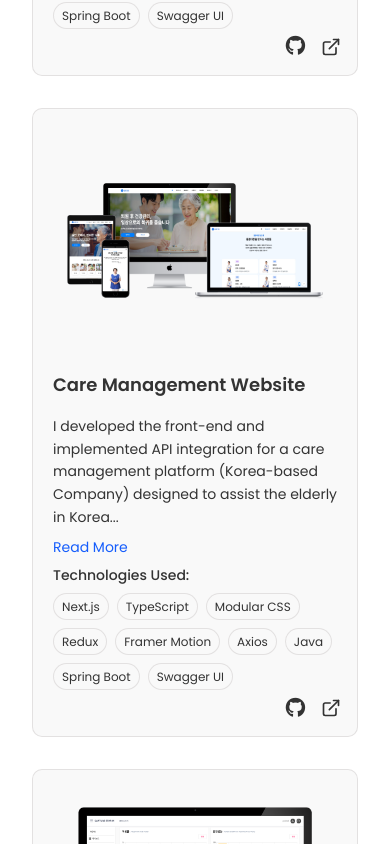
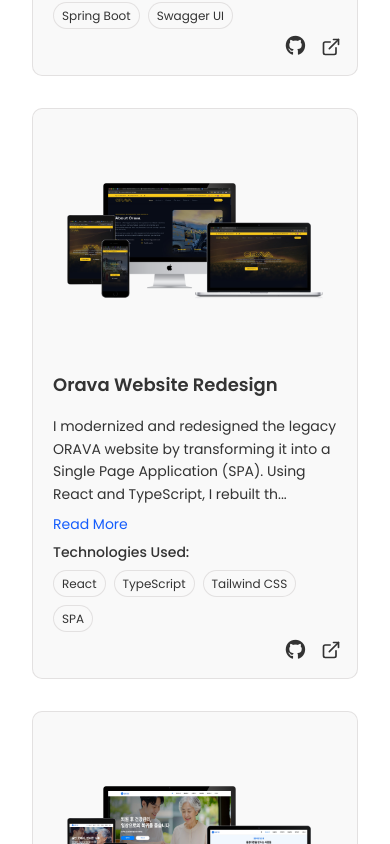
Before and after one commit to Junyl2/React-portfolio, a React (Vite) app: page /#/ in a window 390 px wide. Shown: the part 4180-5024 px from the top of the page. Built offline with nearby package versions, Linux system fonts and the light colour scheme.

Commit message:
feat: added new project

```diff
--- a/index.html
+++ b/index.html
@@ -4,27 +4,24 @@
     <meta charset="UTF-8" />
     <meta name="viewport" content="width=device-width, initial-scale=1.0" />
 
+    <!-- SEO -->
     <title>Junyl Cabusas | Website Developer</title>
-
-    <!-- SEO -->
     <meta
       name="description"
-      content="Junyl Cabusas is a website developer specializing in modern, responsive websites using React.js and Tailwind CSS."
+      content="Junyl Cabusas is a website developer specializing in modern, responsive websites using React.js, Tailwind CSS, and more."
     />
     <meta
       name="keywords"
-      content="Junyl Cabusas, web developer, React developer, portfolio"
+      content="Junyl Cabusas, website developer, React developer, frontend, portfolio, web development, Cebu"
     />
     <meta name="author" content="Junyl Cabusas" />
     <meta name="robots" content="index, follow" />
-
-    <!-- Canonical -->
-    <link rel="canonical" href="https://junyl2.github.io/React-portfolio/" />
+    <link rel="canonical" href="https://portfolio.junylcabusas.ct.ws/" />
 
     <!-- Favicon -->
-    <link rel="icon" href="/favicon.ico" />
+    <link rel="icon" href="/favicon.ico" type="image/x-icon" />
 
-    <!-- Fonts -->
+    <!-- Google Fonts -->
     <link
       href="https://fonts.googleapis.com/css2?family=Poppins:wght@300;400;500;600;700&display=swap"
       rel="stylesheet"
@@ -40,12 +37,43 @@
       href="https://cdnjs.cloudflare.com/ajax/libs/font-awesome/6.5.0/css/all.min.css"
     />
 
+    <!-- Open Graph / Facebook -->
+    <meta
+      property="og:title"
+      content="Junyl Cabusas | Website Developer Portfolio"
+    />
+    <meta
+      property="og:description"
+      content="Explore the web projects and skills of Junyl Cabusas, a professional website developer based in the Philippines."
+    />
+    <meta
+      property="og:image"
+      content="https://portfolio.junylcabusas.ct.ws/og-image.jpg"
+    />
+    <meta property="og:url" content="https://portfolio.junylcabusas.ct.ws/" />
+    <meta property="og:type" content="website" />
+
+    <!-- Twitter Meta -->
+    <meta name="twitter:card" content="summary_large_image" />
+    <meta
+      name="twitter:title"
+      content="Junyl Cabusas | Website Developer Portfolio"
+    />
+    <meta
+      name="twitter:description"
+      content="Professional website developer portfolio of Junyl Cabusas. Built with modern tech like React and Tailwind CSS."
+    />
+    <meta
+      name="twitter:image"
+      content="https://portfolio.junylcabusas.ct.ws/twitter-image.jpg"
+    />
+
     <!-- PWA -->
     <link rel="manifest" href="/manifest.webmanifest" />
     <meta name="theme-color" content="#0d1117" />
   </head>
-
   <body>
     <div id="root"></div>
+    <script type="module" src="/src/main.jsx"></script>
   </body>
 </html>
--- a/package.json
+++ b/package.json
@@ -1,6 +1,5 @@
 {
   "name": "junyl-portfolio",
-  "homepage": "https://junyl2.github.io/React-portfolio",
   "private": true,
   "version": "0.0.0",
   "type": "module",
--- a/src/index.css
+++ b/src/index.css
@@ -393,6 +393,18 @@ summary::-webkit-details-marker {
   overflow: hidden;
 }
 
+.image-wrapper {
+  position: relative;
+}
+
+.project-img {
+  transition: transform 0.4s ease;
+}
+
+.image-wrapper:hover .project-img {
+  transform: scale(1.08);
+}
+
 body {
   font-family: 'Poppins', sans-serif;
   margin: 0;
--- a/src/pages/Projects.jsx
+++ b/src/pages/Projects.jsx
@@ -6,6 +6,7 @@ import careProject from '@assets/all-devices-black.png';
 import solarProject from '@assets/solar.png';
 import lodongProject from '@assets/lodong_web.png';
 import petSave from '@assets/pet-save.png';
+import Orava from '@assets/orava-black.png';
 import project1 from '@assets/movie-mock.png';
 import project2 from '@assets/project2.png';
 import project3 from '@assets/tcc-mock.png';
@@ -100,6 +101,7 @@ function Projects() {
     'Spring Boot',
     'Swagger UI',
   ];
+  const oravaWebsite = ['React', 'TypeScript', 'Tailwind CSS', 'SPA'];
 
   const solar = [
     'Angular',
@@ -120,6 +122,15 @@ function Projects() {
       image: petSave,
       techStack: careManagement,
       liveLink: 'https://petsave.co.kr',
+    },
+    {
+      title: 'Orava Website Redesign',
+      githubLink: 'https://github.com/Junyl2?tab=repositories',
+      description:
+        'I modernized and redesigned the legacy ORAVA website by transforming it into a Single Page Application (SPA). Using React and TypeScript, I rebuilt the UI with a clean, responsive, and user-friendly layout, improved component structure, and enhanced overall performance and maintainability. Tailwind CSS was used to achieve a consistent, modern design system across all pages.',
+      image: Orava,
+      techStack: oravaWebsite,
+      liveLink: 'https://orava-website.vercel.app',
     },
 
     {
@@ -257,11 +268,13 @@ function Projects() {
               data-aos="fade"
             >
               {project.image && (
-                <img
-                  src={project.image}
-                  alt={project.title}
-                  className="w-full h-50 md:h-60 lg:h-80 object-contain rounded-md mb-4"
-                />
+                <div className="image-wrapper overflow-hidden rounded-md mb-4">
+                  <img
+                    src={project.image}
+                    alt={project.title}
+                    className="project-img w-full h-50 md:h-60 lg:h-80 object-contain rounded-md"
+                  />
+                </div>
               )}
 
               <h2 className="card-title text-xl font-bold text-[var(--text-color)] mt-4 mb-4">
--- a/vite.config.js
+++ b/vite.config.js
@@ -9,7 +9,7 @@ const __filename = fileURLToPath(import.meta.url);
 const __dirname = path.dirname(__filename);
 
 export default defineConfig({
-  base: '/',
+  /*   base: '/', */
 
   plugins: [react(), tailwindcss()],
 
```
Also changed, not shown: src/assets/orava-black.png (added), src/assets/orava-pic.png (added).
